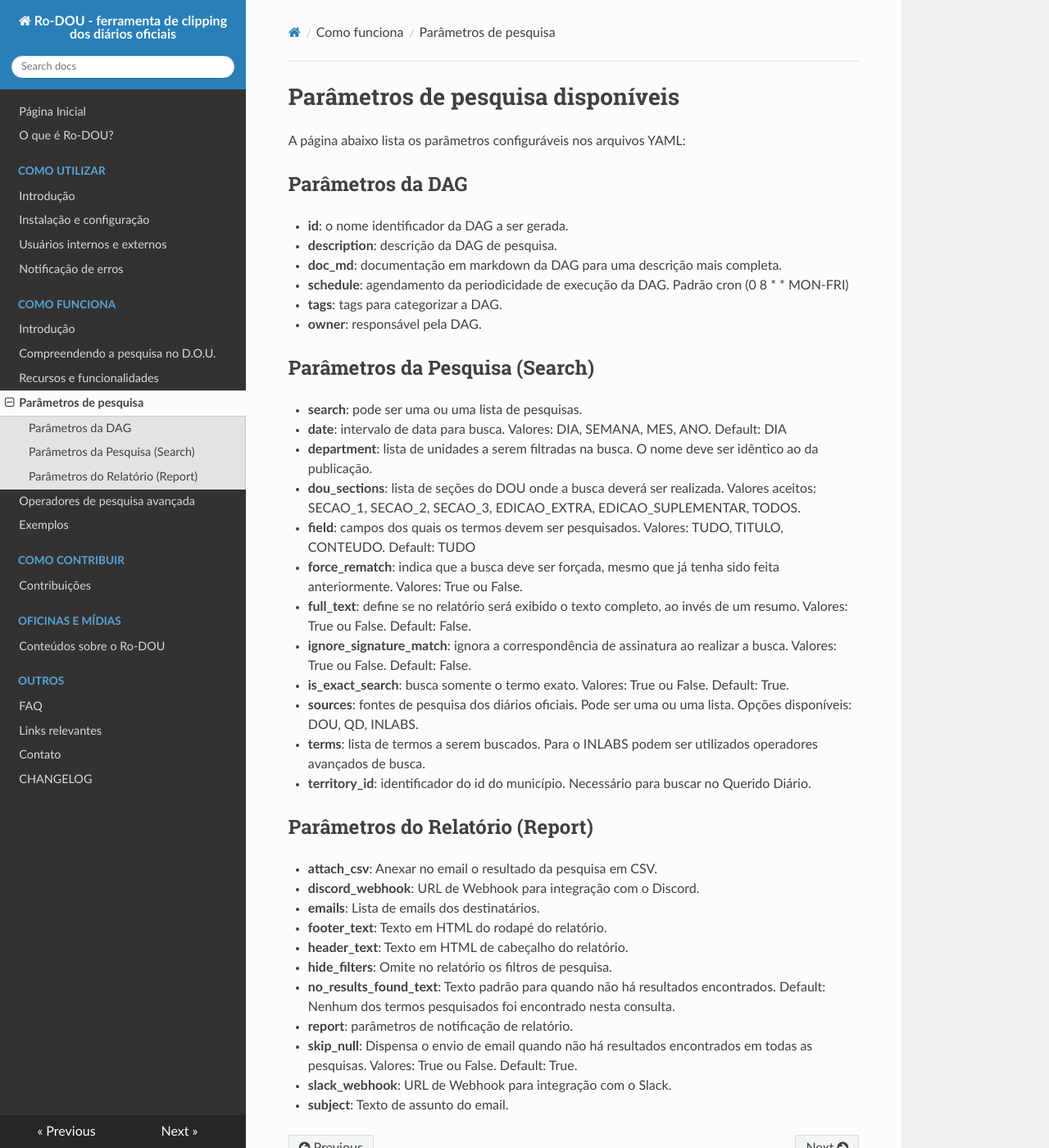
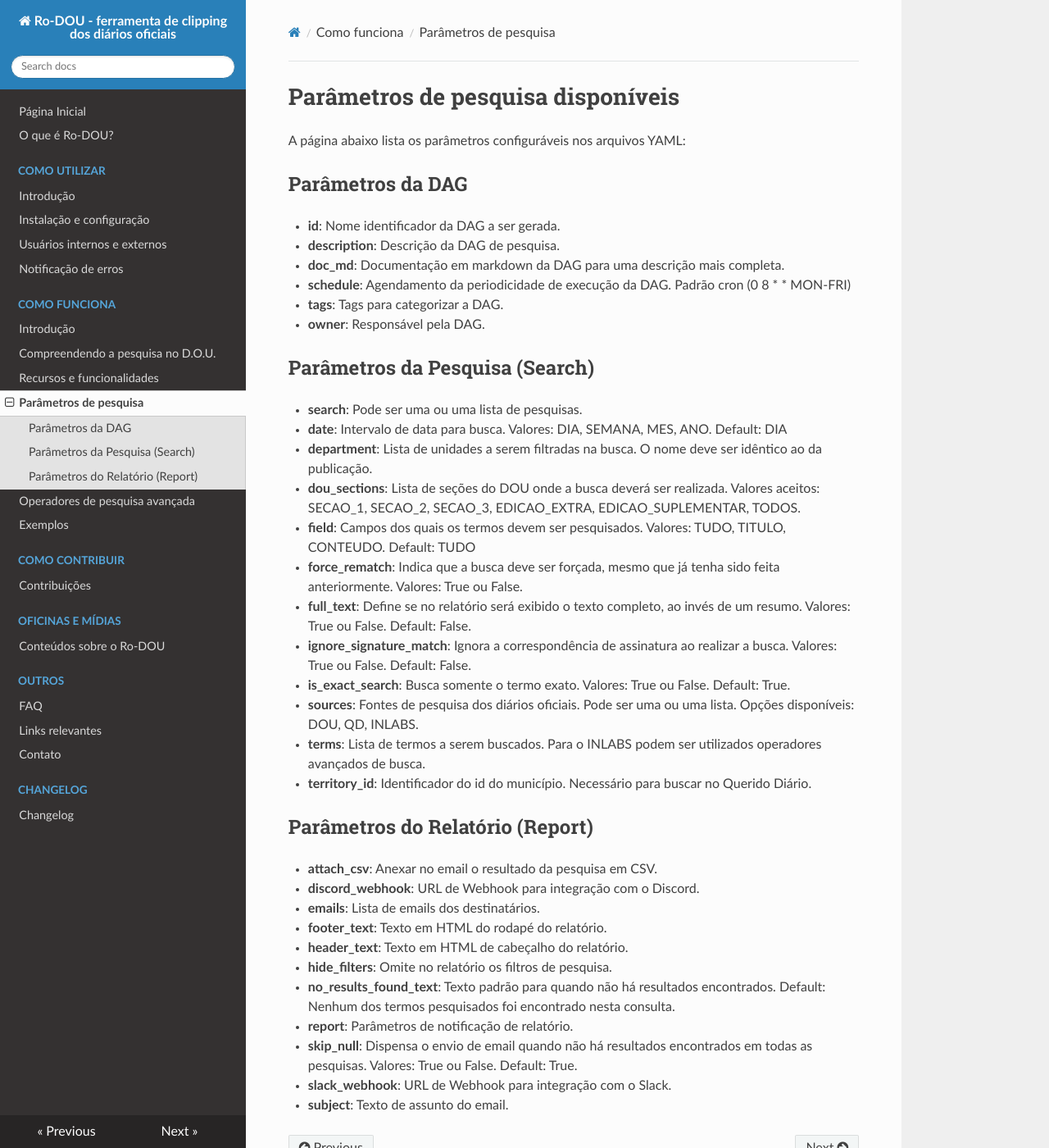
Before and after one commit to gestaogovbr/Ro-dou, an MkDocs documentation site: the page built from docs/docs/como_funciona/parametros.md, in a window 1280 px wide and 1400 px high. Shown: the whole window at 82% size. Built offline with MkDocs 1.6.1, drawn with Linux system fonts in a browser that asks for light colours; nearby versions of some CDN libraries.

```diff
--- a/docs/docs/como_funciona/parametros.md
+++ b/docs/docs/como_funciona/parametros.md
@@ -3,26 +3,26 @@
 A página abaixo lista os parâmetros configuráveis nos arquivos YAML:
 
 ## Parâmetros da DAG
-* **id**: o nome identificador da DAG a ser gerada.
-* **description**: descrição da DAG de pesquisa.
-* **doc_md**: documentação em markdown da DAG para uma descrição mais completa.
-* **schedule**: agendamento da periodicidade de execução da DAG. Padrão cron (0 8 * * MON-FRI)
-* **tags**: tags para categorizar a DAG.
-* **owner**: responsável pela DAG.
+* **id**: Nome identificador da DAG a ser gerada.
+* **description**: Descrição da DAG de pesquisa.
+* **doc_md**: Documentação em markdown da DAG para uma descrição mais completa.
+* **schedule**: Agendamento da periodicidade de execução da DAG. Padrão cron (0 8 * * MON-FRI)
+* **tags**: Tags para categorizar a DAG.
+* **owner**: Responsável pela DAG.
 
 ## Parâmetros da Pesquisa (Search)
-* **search**: pode ser uma ou uma lista de pesquisas.
-- **date**: intervalo de data para busca. Valores: DIA, SEMANA, MES, ANO. Default: DIA
-- **department**: lista de unidades a serem filtradas na busca. O nome deve ser idêntico ao da publicação.
-- **dou_sections**: lista de seções do DOU onde a busca deverá ser realizada. Valores aceitos: SECAO_1, SECAO_2, SECAO_3, EDICAO_EXTRA, EDICAO_SUPLEMENTAR, TODOS.
-- **field**: campos dos quais os termos devem ser pesquisados. Valores: TUDO, TITULO, CONTEUDO. Default: TUDO
-- **force_rematch**: indica que a busca deve ser forçada, mesmo que já tenha sido feita anteriormente. Valores: True ou False.
-- **full_text**: define se no relatório será exibido o texto completo, ao invés de um resumo. Valores: True ou False. Default: False.
-- **ignore_signature_match**: ignora a correspondência de assinatura ao realizar a busca. Valores: True ou False. Default: False.
-- **is_exact_search**: busca somente o termo exato. Valores: True ou False. Default: True.
-- **sources**: fontes de pesquisa dos diários oficiais. Pode ser uma ou uma lista. Opções disponíveis: DOU, QD, INLABS.
-- **terms**: lista de termos a serem buscados. Para o INLABS podem ser utilizados operadores avançados de busca.
-- **territory_id**: identificador do id do município. Necessário para buscar no Querido Diário.
+* **search**: Pode ser uma ou uma lista de pesquisas.
+- **date**: Intervalo de data para busca. Valores: DIA, SEMANA, MES, ANO. Default: DIA
+- **department**: Lista de unidades a serem filtradas na busca. O nome deve ser idêntico ao da publicação.
+- **dou_sections**: Lista de seções do DOU onde a busca deverá ser realizada. Valores aceitos: SECAO_1, SECAO_2, SECAO_3, EDICAO_EXTRA, EDICAO_SUPLEMENTAR, TODOS.
+- **field**: Campos dos quais os termos devem ser pesquisados. Valores: TUDO, TITULO, CONTEUDO. Default: TUDO
+- **force_rematch**: Indica que a busca deve ser forçada, mesmo que já tenha sido feita anteriormente. Valores: True ou False.
+- **full_text**: Define se no relatório será exibido o texto completo, ao invés de um resumo. Valores: True ou False. Default: False.
+- **ignore_signature_match**: Ignora a correspondência de assinatura ao realizar a busca. Valores: True ou False. Default: False.
+- **is_exact_search**: Busca somente o termo exato. Valores: True ou False. Default: True.
+- **sources**: Fontes de pesquisa dos diários oficiais. Pode ser uma ou uma lista. Opções disponíveis: DOU, QD, INLABS.
+- **terms**: Lista de termos a serem buscados. Para o INLABS podem ser utilizados operadores avançados de busca.
+- **territory_id**: Identificador do id do município. Necessário para buscar no Querido Diário.
 
 ## Parâmetros do Relatório (Report)
 - **attach_csv**: Anexar no email o resultado da pesquisa em CSV.
@@ -32,7 +32,7 @@ A página abaixo lista os parâmetros configuráveis nos arquivos YAML:
 - **header_text**: Texto em HTML de cabeçalho do relatório.
 - **hide_filters**: Omite no relatório os filtros de pesquisa.
 - **no_results_found_text**: Texto padrão para quando não há resultados encontrados. Default: Nenhum dos termos pesquisados foi encontrado nesta consulta.
-- **report**: parâmetros de notificação de relatório.
+- **report**: Parâmetros de notificação de relatório.
 - **skip_null**: Dispensa o envio de email quando não há resultados encontrados em todas as pesquisas. Valores: True ou False. Default: True.
 - **slack_webhook**: URL de Webhook para integração com o Slack.
 - **subject**: Texto de assunto do email.
--- a/docs/mkdocs.yml
+++ b/docs/mkdocs.yml
@@ -2,7 +2,7 @@ site_name: Ro-DOU - ferramenta de clipping dos diários oficiais
 
 nav:
   - Página Inicial: index.md
-  - O que é Ro-DOU?: rodou.md
+  - O que é Ro-DOU?: definicao/rodou.md
   - Como utilizar:
     - Introdução: como_utilizar/intro_utilizacao.md
     - Instalação e configuração: como_utilizar/instalacao.md
@@ -16,14 +16,15 @@ nav:
     - Operadores de pesquisa avançada: como_funciona/operadores.md
     - Exemplos: como_funciona/exemplos.md
   - Como contribuir:
-    - Contribuições: contribuicoes.md
+    - Contribuições: como_contribuir/contribuicoes.md
   - Oficinas e mídias:
-    - Conteúdos sobre o Ro-DOU: midias.md
+    - Conteúdos sobre o Ro-DOU: oficinas_midias/oficinas_midias.md
   - Outros:
-    - FAQ: faq.md
-  - Links relevantes: links.md
-  - Contato: contato.md
-  - CHANGELOG: changelog.md
+    - FAQ: outros/faq.md
+    - Links relevantes: outros/links.md
+    - Contato: outros/contato.md
+  - CHANGELOG:
+    - Changelog: changelog/changelog.md
 
 theme:
   name: 'readthedocs'
```
Also changed, not shown: docs/docs/como_funciona/operadores.md (+28 -2 lines), docs/docs/outros/links.md (renamed from docs/docs/links.md, +2 -1 lines), docs/docs/changelog/changelog.md (renamed from docs/docs/changelog.md), docs/docs/como_contribuir/contribuicoes.md (renamed from docs/docs/contribuicoes.md), docs/docs/definicao/rodou.md (renamed from docs/docs/rodou.md), docs/docs/oficinas_midias/oficinas_midias.md (renamed from docs/docs/midias.md), docs/docs/outros/contato.md (renamed from docs/docs/contato.md), docs/docs/outros/faq.md (renamed from docs/docs/faq.md).
